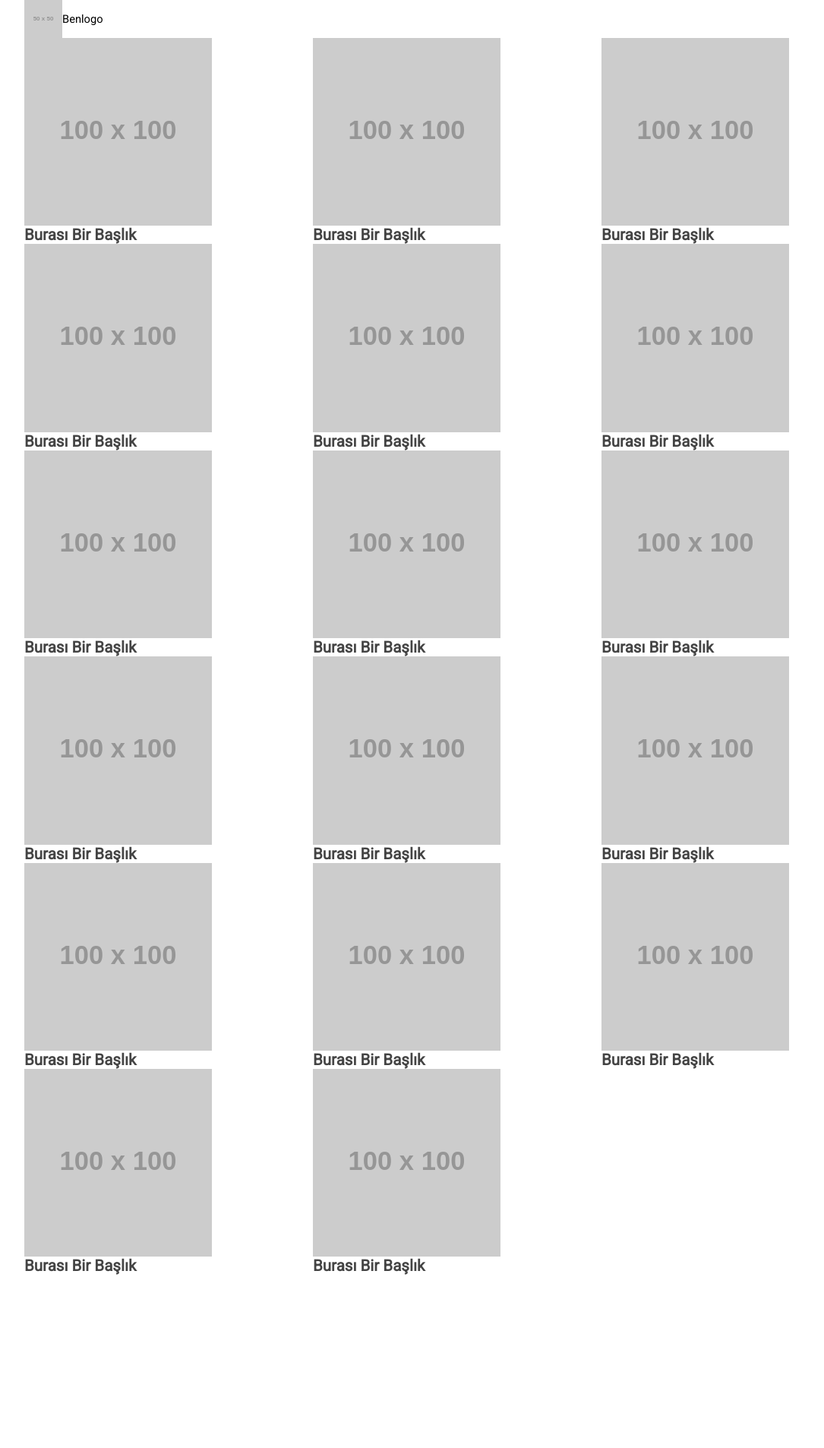
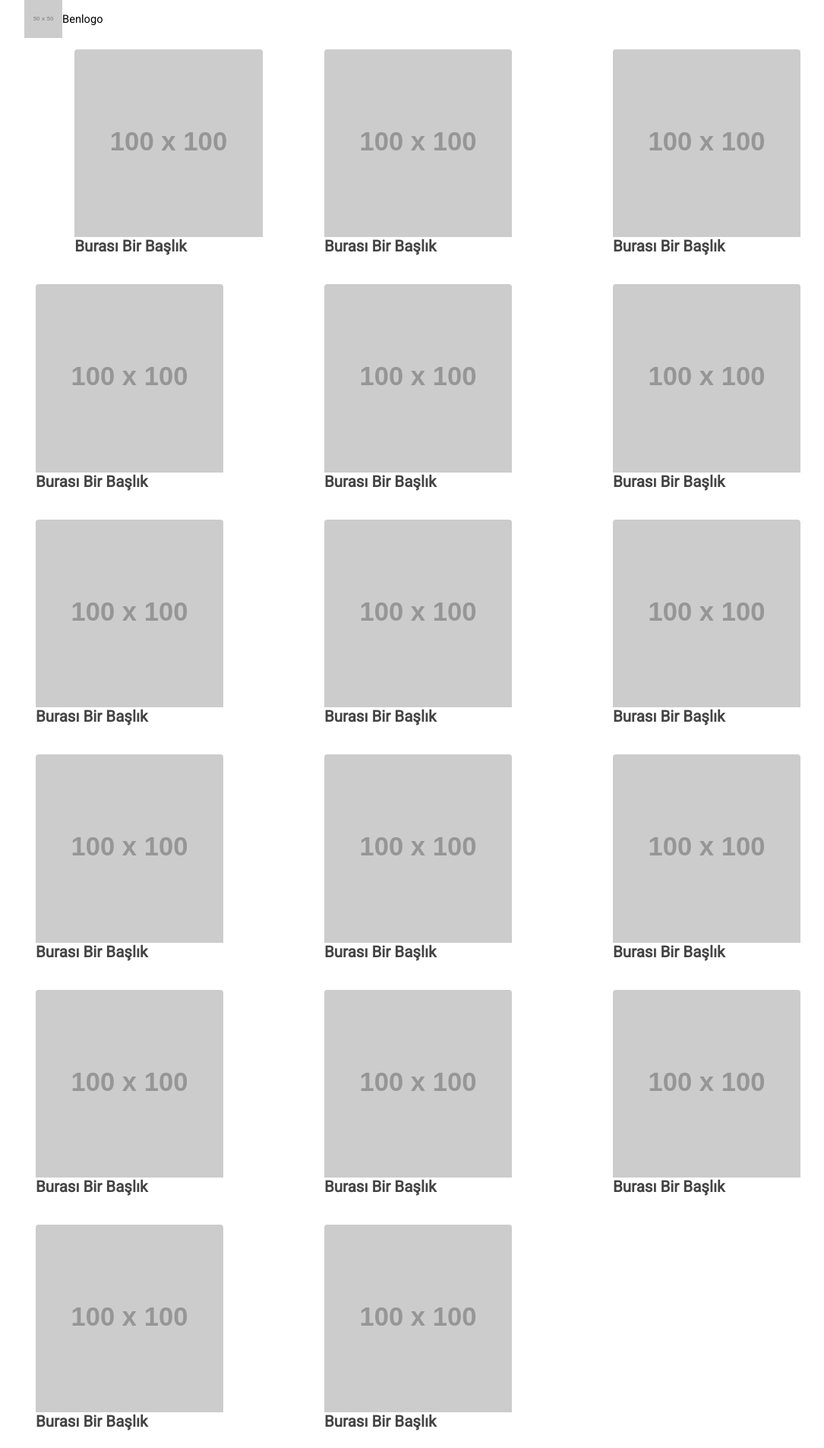
Before and after one commit to data-deveb/data-deveb.github.io, a Jekyll site: the page built from temalar/basit/index.html, in a window 1280 px wide. Shown: the whole page at 76% size, without its empty margins (38-1123 px from the left). Built offline with Jekyll 4.4.1, drawn with Linux system fonts in a browser that asks for light colours; before the commit the page ends 1678 px from its top, so only the background shows below that.

Commit message:
Güncelleme

```diff
--- a/assets/css/deveb.genel.css
+++ b/assets/css/deveb.genel.css
@@ -205,7 +205,17 @@ ul.liste-temiz li{
 [data-kart~="haber"]{
 	display: flex;
 	flex-wrap: wrap;
+	border-radius: 4px;
+	padding-bottom:8px;
+	margin:15px;
 }
+[data-kart~="haber"] > *:first-child{
+	border-radius: 4px 4px 0 0;
+}
+[data-kart~="haber"] > *:last-child{
+	border-radius: 0 0 4px 4px;
+}
+
 [data-kart~="haber"] > img{
 	width:100%;
 }
--- a/temalar/basit/index.html
+++ b/temalar/basit/index.html
@@ -3,7 +3,7 @@ layout: tema-basit_home
 title: Deveb Basit Tema
 ---
 <div data-gnl="1 1p" data-ort="3 3p">
-  <div data-gnl="1" data-ort="1">
+  <div data-gnl="1 ortada" data-ort="1">
   <div data-kart="haber">
   <img src="https://placehold.it/100x100" alt="resim">
   <h1>Burası Bir Başlık</h1>
```
